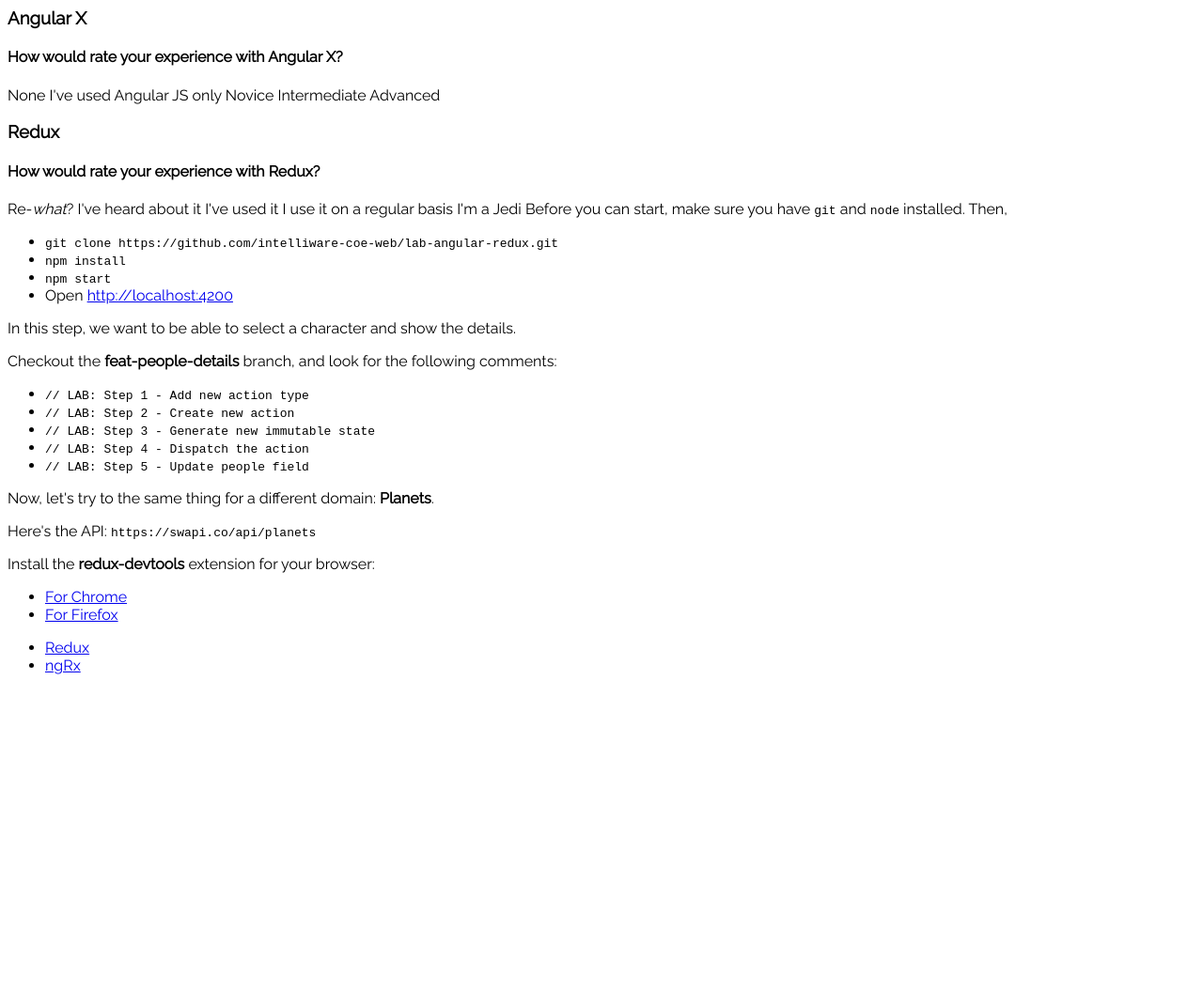
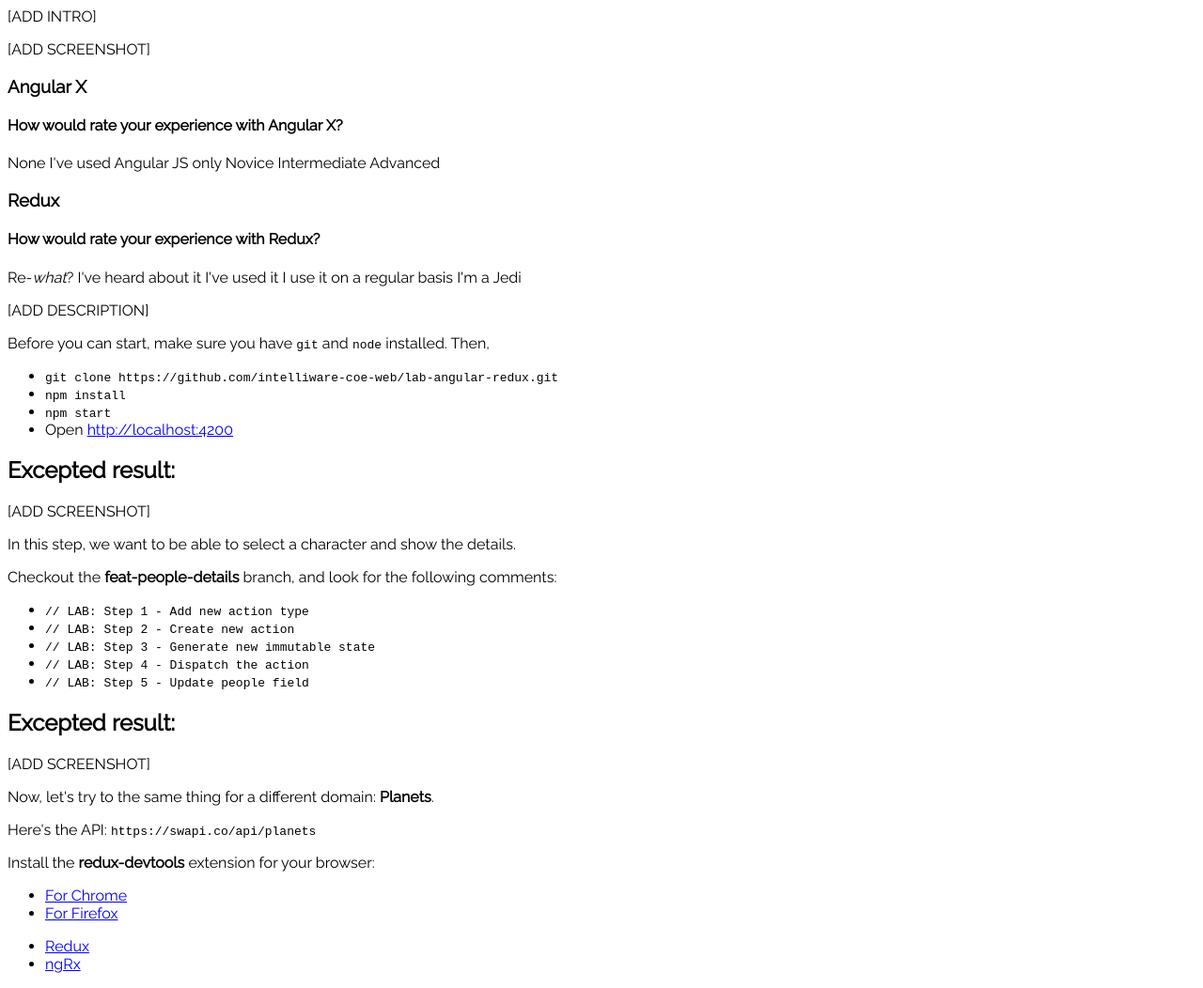
Before and after one commit to intelliware-coe-web/lab-angular-redux, a Jekyll site: the page built from docs/index.md, in a window 1280 px wide. Shown: the whole page at 94% size. Built offline with Jekyll 4.4.1, drawn with Linux system fonts in a browser that asks for light colours; before the commit the page ends 900 px from its top, so only the background shows below that.

Commit message:
chore(lab): Added placeholders

```diff
--- a/docs/_layouts/page.html
+++ b/docs/_layouts/page.html
@@ -76,7 +76,10 @@
 
 <google-codelab title="AngularX with Redux Lab" feedback-link="{{site.url}}{{site.baseurl }}" last-updated="2017-10-13">
 
-    <google-codelab-step label="Overview" duration="10">
+    <google-codelab-step label="Overview" duration="5">
+
+        <p>[ADD INTRO]</p>
+        <p>[ADD SCREENSHOT]</p>
 
         <h3>Angular X</h3>
 
@@ -105,6 +108,10 @@
 
     </google-codelab-step>
 
+    <google-codelab-step label="Concepts &amp; Terminology" duration="5">
+        <p>[ADD DESCRIPTION]</p>
+    </google-codelab-step>
+
 
     <google-codelab-step label="Getting Set Up" duration="5">
         Before you can start, make sure you have <code>git</code> and <code>node</code> installed.
@@ -115,6 +122,9 @@
             <li><code>npm start</code></li>
             <li>Open <a href="http://localhost:4200">http://localhost:4200</a></li>
         </ul>
+
+        <h2>Excepted result:</h2>
+        <p>[ADD SCREENSHOT]</p>
     </google-codelab-step>
 
 
@@ -130,6 +140,9 @@
             <li><code>// LAB: Step 4 - Dispatch the action</code></li>
             <li><code>// LAB: Step 5 - Update people field</code></li>
         </ul>
+
+        <h2>Excepted result:</h2>
+        <p>[ADD SCREENSHOT]</p>
     </google-codelab-step>
 
     <google-codelab-step label="Create a new store" duration="25">
@@ -153,8 +166,6 @@
             <li><a href="http://redux.js.org/">Redux</a></li>
             <li><a href="https://github.com/ngrx/store">ngRx</a></li>
         </ul>
-
-
     </google-codelab-step>
 
 
```
Lines whose indentation alone changed are shown as unchanged.
